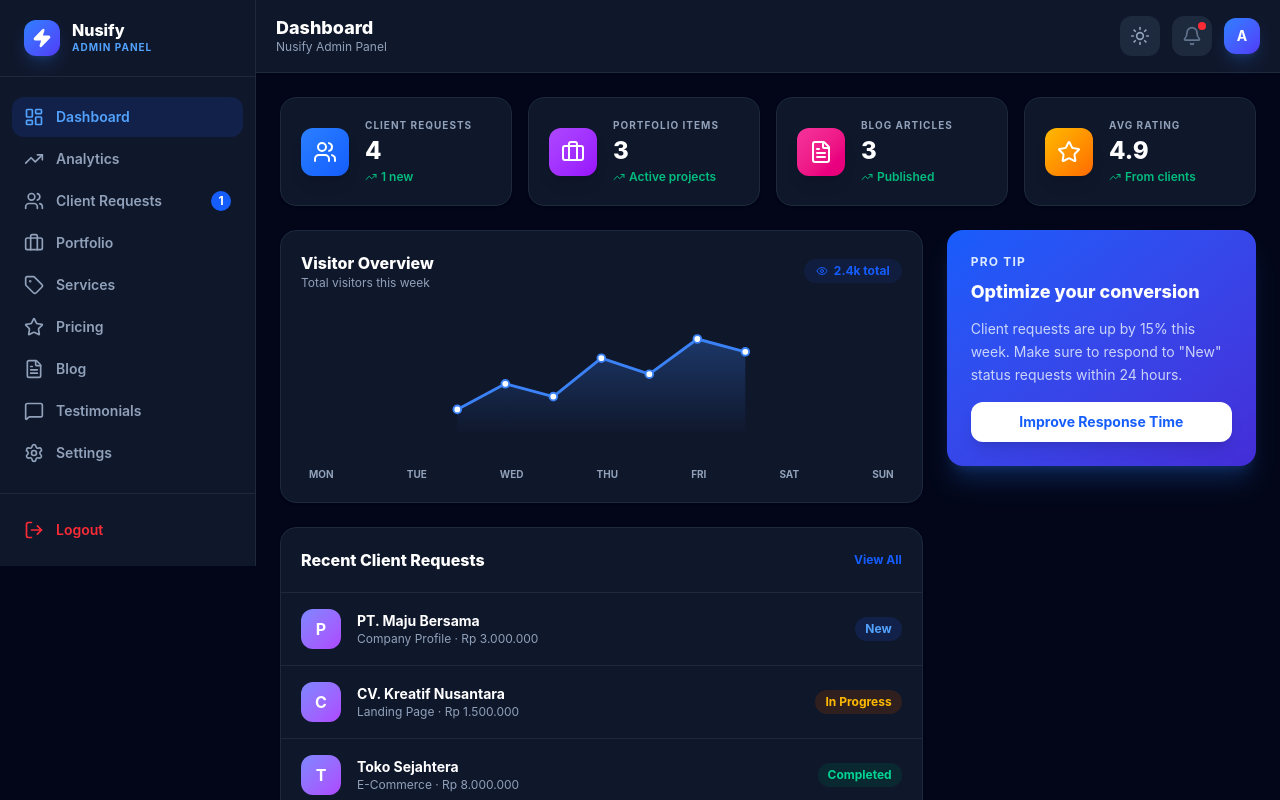
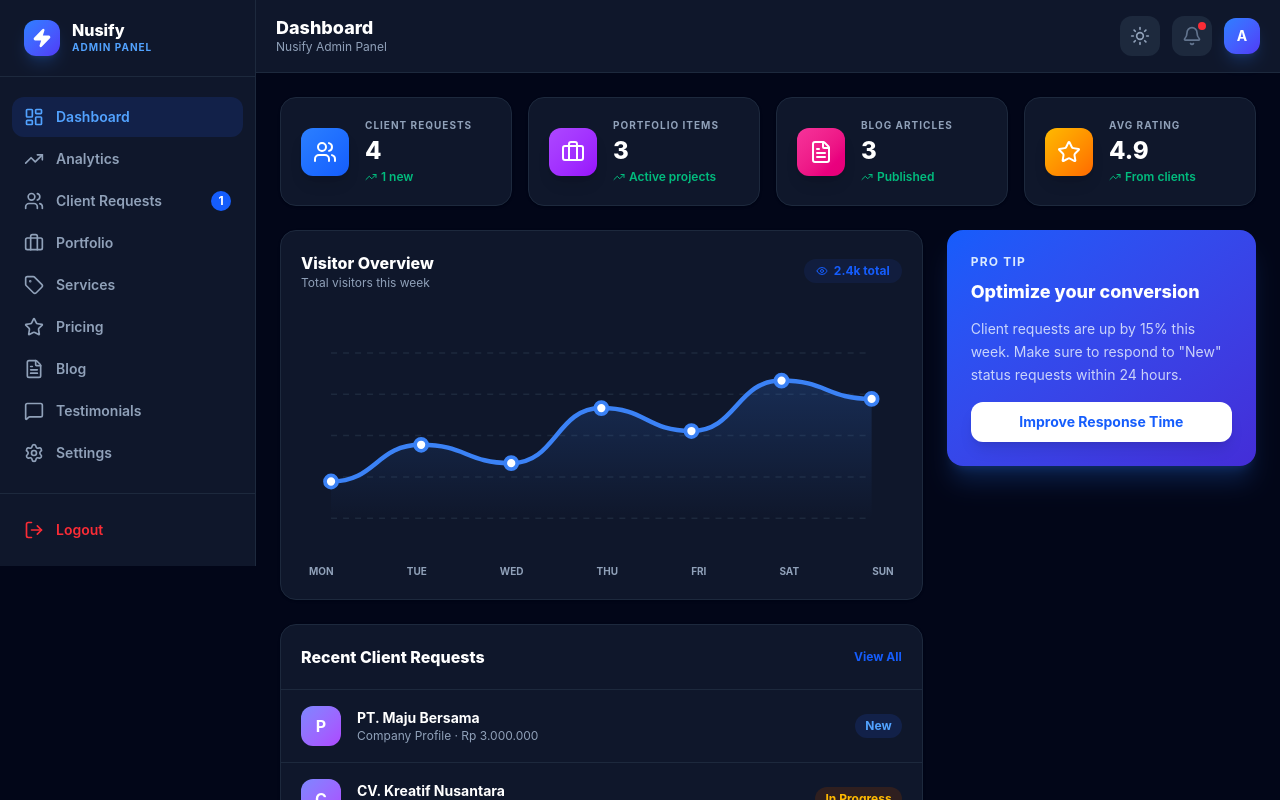
Before and after one commit to raflyhr/website-agensi, a React (Vite) app in the folder Nusify/: page /admin in a window 1280 px wide. Shown: the top 800 px of the page. Built offline with nearby package versions, Linux system fonts and the light colour scheme.

Commit message:
perbaiki navbar corupt

```diff
--- a/Nusify/src/components/Navbar.tsx
+++ b/Nusify/src/components/Navbar.tsx
@@ -75,6 +75,8 @@ const Navbar = () => {
 
   const navLinks = [
     { name: "Portfolio", path: "/portfolio" },
+    { name: "Pricing", path: "/pricing" },
+    { name: "Blog", path: "/blog" },
     { name: "Contact", path: "/contact" },
   ];
 
--- a/Nusify/src/index.css
+++ b/Nusify/src/index.css
@@ -55,3 +55,38 @@ body {
     background-color: #ffffff;
   }
 }
+
+/* Page Layout Utilities */
+.page-container {
+  @apply min-h-screen pt-32 pb-20 px-6 lg:px-8 max-w-7xl mx-auto w-full relative overflow-hidden;
+}
+
+.page-header {
+  @apply mb-12 text-center relative z-10;
+}
+
+.page-header h1 {
+  @apply text-4xl md:text-5xl lg:text-6xl font-extrabold text-slate-900 dark:text-white mb-4;
+}
+
+.page-header p {
+  @apply text-lg text-slate-600 dark:text-slate-400 max-w-2xl mx-auto;
+}
+
+/* Premium Card Styles */
+.premium-card {
+  @apply bg-white dark:bg-slate-900 border border-slate-100 dark:border-slate-800 rounded-[2rem] shadow-xl hover:shadow-2xl transition-all duration-500 overflow-hidden;
+}
+
+.glass-card {
+  @apply bg-white/70 dark:bg-slate-900/70 backdrop-blur-xl border border-white/20 dark:border-slate-800/50 rounded-[2.5rem] shadow-2xl;
+}
+
+/* Ornament Backgrounds */
+.bg-ornament-blue {
+  @apply absolute top-[-10%] left-[-10%] w-[40%] h-[40%] bg-blue-500/10 blur-[120px] rounded-full -z-10;
+}
+
+.bg-ornament-purple {
+  @apply absolute bottom-[-10%] right-[-10%] w-[40%] h-[40%] bg-purple-500/10 blur-[120px] rounded-full -z-10;
+}
--- a/Nusify/src/pages/AdminDashboard.tsx
+++ b/Nusify/src/pages/AdminDashboard.tsx
@@ -122,47 +122,92 @@ const Field = ({ label, children }: { label: string; children: React.ReactNode }
 const inputCls = "w-full px-4 py-2.5 bg-slate-50 dark:bg-slate-800 border border-slate-200 dark:border-slate-700 rounded-xl text-slate-900 dark:text-white placeholder-slate-400 focus:outline-none focus:ring-2 focus:ring-blue-500/50 focus:border-blue-500 transition-all text-sm";
 
 const LineChart = ({ data, color }: { data: number[], color: string }) => {
-  const max = Math.max(...data);
-  const width = 300;
-  const height = 100;
-  const points = data.map((val, i) => {
-    const x = (i / (data.length - 1)) * width;
-    const y = height - (val / max) * height;
-    return `${x},${y}`;
-  }).join(' ');
+  const max = Math.max(...data, 1);
+  const chartMax = Math.ceil(max * 1.2 / 5) * 5; // Nice rounded max with 20% padding
+  const width = 400;
+  const height = 150;
+  const padding = 20;
+
+  const getX = (i: number) => (i / (data.length - 1)) * (width - padding * 2) + padding;
+  const getY = (val: number) => height - padding - (val / chartMax) * (height - padding * 2);
+
+  // Generate cubic bezier path
+  let pathD = `M ${getX(0)},${getY(data[0])}`;
+  for (let i = 0; i < data.length - 1; i++) {
+    const x1 = getX(i);
+    const y1 = getY(data[i]);
+    const x2 = getX(i + 1);
+    const y2 = getY(data[i + 1]);
+    const cx = (x1 + x2) / 2;
+    pathD += ` C ${cx},${y1} ${cx},${y2} ${x2},${y2}`;
+  }
+
+  const fillD = `${pathD} L ${getX(data.length - 1)},${height - padding} L ${getX(0)},${height - padding} Z`;
 
   return (
-    <div className="w-full h-32 px-2 py-4">
-      <svg viewBox={`0 0 ${width} ${height}`} className="w-full h-full overflow-visible">
+    <div className="w-full h-full">
+      <svg viewBox={`0 0 ${width} ${height}`} className="w-full h-full overflow-visible" preserveAspectRatio="none">
         <defs>
-          <linearGradient id="lineGradient" x1="0" y1="0" x2="0" y2="1">
-            <stop offset="0%" stopColor={color} stopOpacity="0.3" />
+          <linearGradient id={`gradient-${color.replace('#', '')}`} x1="0" y1="0" x2="0" y2="1">
+            <stop offset="0%" stopColor={color} stopOpacity="0.2" />
             <stop offset="100%" stopColor={color} stopOpacity="0" />
           </linearGradient>
         </defs>
+
+        {/* Grid Lines */}
+        {[0, 0.25, 0.5, 0.75, 1].map((p, i) => (
+          <line
+            key={i}
+            x1={padding}
+            y1={getY(chartMax * p)}
+            x2={width - padding}
+            y2={getY(chartMax * p)}
+            stroke="currentColor"
+            className="text-slate-100 dark:text-slate-800"
+            strokeWidth="1"
+            strokeDasharray="4 4"
+          />
+        ))}
+
+        {/* Area Fill */}
+        <path d={fillD} fill={`url(#gradient-${color.replace('#', '')})`} />
+
+        {/* Line Path */}
         <path
-          d={`M ${points} L ${width},${height} L 0,${height} Z`}
-          fill="url(#lineGradient)"
-        />
-        <polyline
+          d={pathD}
           fill="none"
           stroke={color}
           strokeWidth="3"
           strokeLinecap="round"
           strokeLinejoin="round"
-          points={points}
-          className="transition-all duration-1000 ease-out"
-          style={{ strokeDasharray: 1000, strokeDashoffset: 0 }}
         />
-        {data.map((val, i) => {
-          const x = (i / (data.length - 1)) * width;
-          const y = height - (val / max) * height;
-          return (
-            <circle key={i} cx={x} cy={y} r="4" fill="white" stroke={color} strokeWidth="2" className="cursor-pointer">
-              <title>{val}</title>
-            </circle>
-          );
-        })}
+
+        {/* Data Points */}
+        {data.map((val, i) => (
+          <g key={i} className="group/point">
+            <circle
+              cx={getX(i)}
+              cy={getY(val)}
+              r="4"
+              fill="white"
+              stroke={color}
+              strokeWidth="2.5"
+              className="transition-all duration-200 group-hover/point:r-6 cursor-pointer"
+            />
+            {/* Tooltip background on hover */}
+            <rect
+              x={getX(i) - 15} y={getY(val) - 30} width="30" height="20" rx="4"
+              className="fill-slate-900 opacity-0 group-hover/point:opacity-100 transition-opacity"
+            />
+            <text
+              x={getX(i)} y={getY(val) - 16}
+              className="text-[10px] font-bold fill-white text-center opacity-0 group-hover/point:opacity-100 transition-opacity"
+              textAnchor="middle"
+            >
+              {val}
+            </text>
+          </g>
+        ))}
       </svg>
     </div>
   );
--- a/Nusify/src/pages/Blog.tsx
+++ b/Nusify/src/pages/Blog.tsx
@@ -1,12 +1,17 @@
 const Blog = () => {
   return (
     <div className="page-container">
-      <section className="page-header">
+      <div className="bg-ornament-blue"></div>
+      <div className="bg-ornament-purple"></div>
+
+      <header className="page-header mt-8">
         <h1>Blog</h1>
-      </section>
-      <section className="blog-content">
-        <p>Isi blog akan muncul di sini.</p>
-      </section>
+        <p>Konten blog akan segera hadir.</p>
+      </header>
+
+      <div className="min-h-[400px] flex items-center justify-center border-2 border-dashed border-slate-200 dark:border-slate-800 rounded-[2rem]">
+        <p className="text-slate-400 font-medium">Coming Soon</p>
+      </div>
     </div>
   );
 };
--- a/Nusify/src/pages/Pricing.tsx
+++ b/Nusify/src/pages/Pricing.tsx
@@ -1,12 +1,17 @@
 const Pricing = () => {
   return (
     <div className="page-container">
-      <section className="page-header">
+      <div className="bg-ornament-blue"></div>
+      <div className="bg-ornament-purple"></div>
+
+      <header className="page-header mt-8">
         <h1>Harga Layanan</h1>
-      </section>
-      <section className="pricing-content">
-        <p>Paket harga layanan.</p>
-      </section>
+        <p>Detail paket harga akan segera hadir.</p>
+      </header>
+
+      <div className="min-h-[400px] flex items-center justify-center border-2 border-dashed border-slate-200 dark:border-slate-800 rounded-[2rem]">
+        <p className="text-slate-400 font-medium">Coming Soon</p>
+      </div>
     </div>
   );
 };
```
